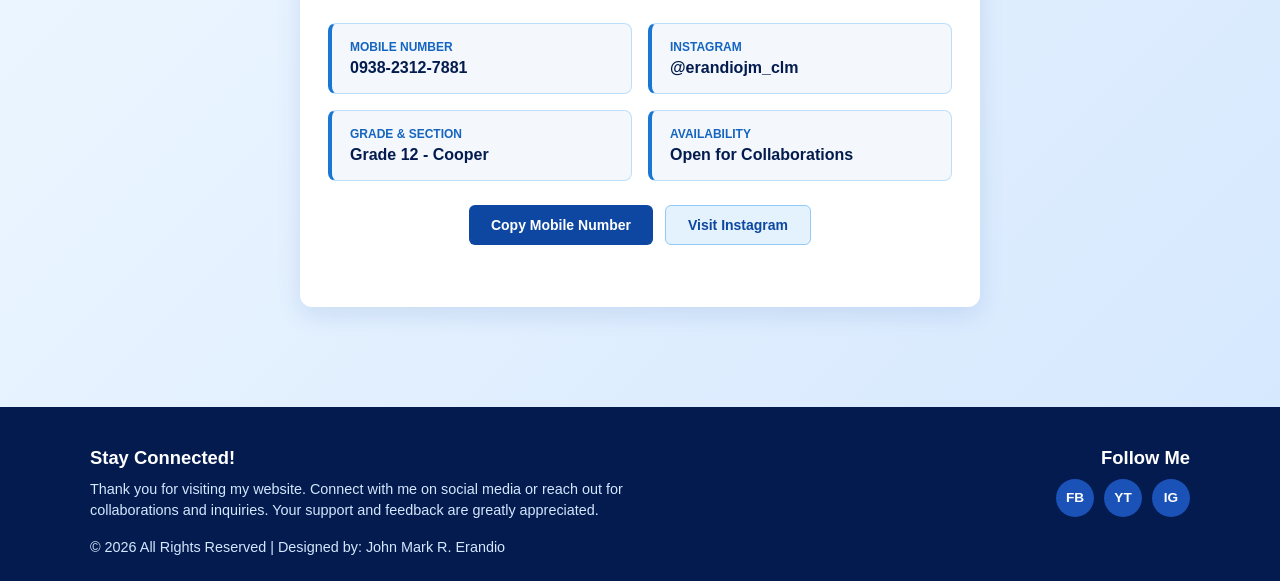
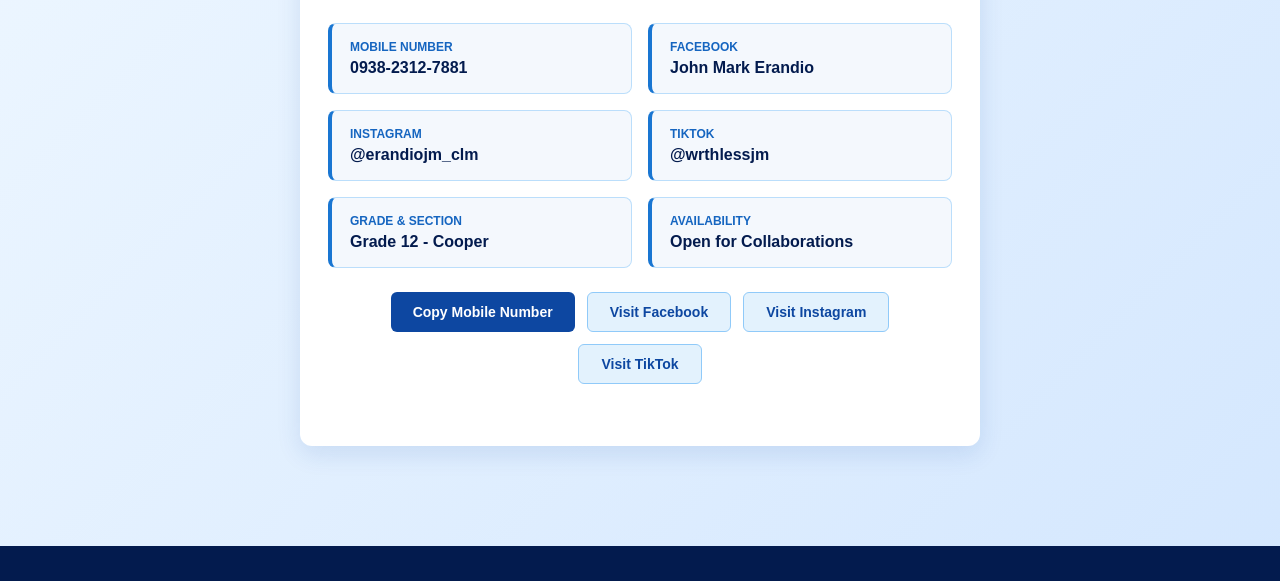
Before and after one commit to johnmarkerandio87-commits/BasicHTML_Erandio, a plain HTML site: page contact.html in a window 1280 px wide. Shown: the part 219-800 px from the top of the page. Drawn offline with Linux system fonts and the light colour scheme.

Commit message:
Update contact.html

```diff
--- a/contact.html
+++ b/contact.html
@@ -35,8 +35,18 @@
                 </div>
 
                 <div class="contact-detail-box">
+                    <span class="contact-label">Facebook</span>
+                    <span class="contact-value">John Mark Erandio</span>
+                </div>
+
+                <div class="contact-detail-box">
                     <span class="contact-label">Instagram</span>
                     <span class="contact-value">@erandiojm_clm</span>
+                </div>
+
+                <div class="contact-detail-box">
+                    <span class="contact-label">TikTok</span>
+                    <span class="contact-value">@wrthlessjm</span>
                 </div>
 
                 <div class="contact-detail-box">
@@ -52,7 +62,9 @@
 
             <div class="contact-actions">
                 <button type="button" class="btn-primary" onclick="copyNumber()">Copy Mobile Number</button>
+                <a href="https://www.facebook.com/profile.php?id=61594543576758" target="_blank" class="btn-secondary">Visit Facebook</a>
                 <a href="https://instagram.com/erandiojm_clm" target="_blank" class="btn-secondary">Visit Instagram</a>
+                <a href="https://www.tiktok.com/@wrthlessjm" target="_blank" class="btn-secondary">Visit TikTok</a>
             </div>
             <div class="copy-status" id="copyStatus"></div>
         </div>
@@ -68,9 +80,9 @@
         <div class="footer-right">
           <h4>Follow Me</h4>
           <div class="social-links">
-            <a href="#">FB</a>
-            <a href="#">YT</a>
-            <a href="#">IG</a>
+            <a href="https://www.facebook.com/profile.php?id=61594543576758" target="_blank">FB</a>
+            <a href="https://www.tiktok.com/@wrthlessjm" target="_blank">TT</a>
+            <a href="https://instagram.com/erandiojm_clm" target="_blank">IG</a>
           </div>
         </div>
       </div>
```
